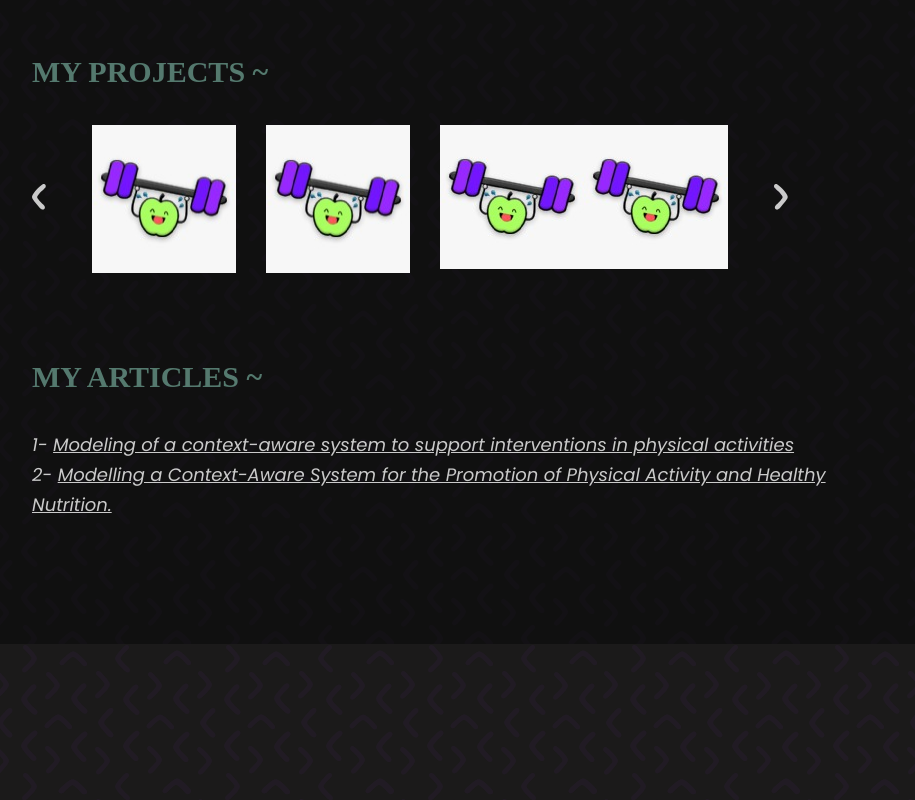
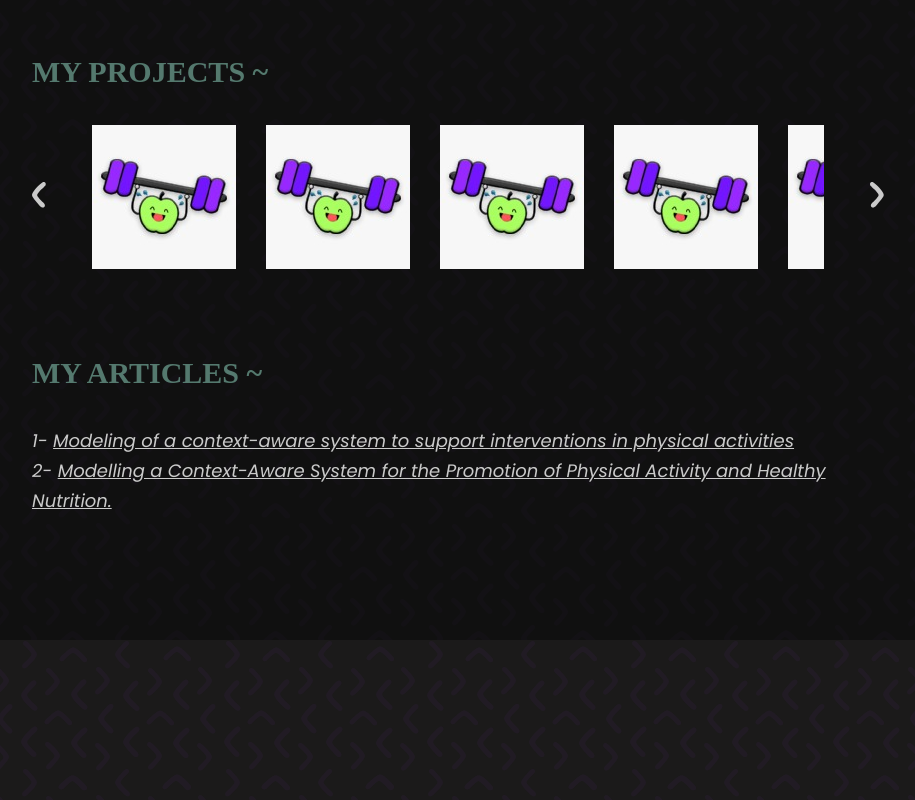
Before and after one commit to katherinegonzalez/ktxio-app, a React (Create React App) app: page / in a window 1280 px wide. Shown: the part 1040-1840 px from the top of the page, without its empty margins (182-1097 px from the left). Built offline with nearby package versions, Linux system fonts and the light colour scheme; a web font is replaced by a local one.

Commit message:
Add font and implement carousel

```diff
--- a/src/App.js
+++ b/src/App.js
@@ -1,4 +1,5 @@
 import './App.scss';
+import Carousel from './components/Carousel';
 import EmailForm from './components/EmailForm';
 import { ProgressBar } from './components/ProgressBar';
 
@@ -69,28 +70,7 @@ function App() {
               MY PROJECTS ~
             </h2>
           </div>
-          <div className="app__projects-articles-section__projects-carousel">
-            <button className="app__projects-articles-section__projects-carousel__left-arrow">
-              <img src="arrow-left.svg" alt="flecha izquierda"/>
-            </button>
-            <div className="app__projects-articles-section__projects-carousel__content">
-              <div className="app__projects-articles-section__projects-carousel__content__project">
-                <img src="Nutriexercise.jpeg" alt="Nutriexcercise"/>
-              </div>
-              <div className="app__projects-articles-section__projects-carousel__content__project">
-                <img src="Nutriexercise.jpeg" alt="Nutriexcercise"/>
-              </div>
-              <div className="app__pprojects-articles-section__projects-carousel__content__project">
-                <img src="Nutriexercise.jpeg" alt="Nutriexcercise"/>
-              </div>
-              <div className="app__pprojects-articles-section__projects-carousel__content__project">
-                <img src="Nutriexercise.jpeg" alt="Nutriexcercise"/>
-              </div>
-            </div>
-            <button className="app__projects-articles-section__projects-carousel__right-arrow">
-              <img src="arrow-right.svg" alt="flecha derecha"/>
-            </button>
-          </div>
+          <Carousel />
 
           <div className="app__projects-articles-section__title">
             <h2>
--- /dev/null
+++ b/src/components/Carousel.js
@@ -0,0 +1,90 @@
+import React, { useState } from 'react';
+import './Corousel.scss';
+
+const Carousel = () => {
+
+    const images = [
+        "Nutriexercise.jpeg", // Cambia estas rutas por las de tus imágenes reales
+        "Nutriexercise.jpeg",
+        "Nutriexercise.jpeg",
+        "Nutriexercise.jpeg",
+        "Nutriexercise.jpeg",
+        "Nutriexercise.jpeg"
+      ];
+
+    const [currentIndex, setCurrentIndex] = useState(0);
+    const [modalImage, setModalImage] = useState(null);
+
+      // Determina cuántas imágenes mostrar dependiendo del tamaño de la pantalla
+    const itemsToShow = window.innerWidth >= 1024 ? 4 : 1;
+
+    const nextSlide = () => {
+        setCurrentIndex((prevIndex) =>
+          prevIndex + itemsToShow >= images.length ? 0 : prevIndex + itemsToShow
+        );
+    };
+
+    const prevSlide = () => {
+        setCurrentIndex((prevIndex) =>
+            prevIndex === 0
+            ? Math.max(0, images.length - itemsToShow)
+            : prevIndex - itemsToShow
+        );
+    };
+
+    const openModal = (image) => {
+        setModalImage(image); // Muestra la imagen seleccionada en el modal
+      };
+
+    const closeModal = () => {
+        setModalImage(null); // Cierra el modal
+      };
+
+
+    return (
+        <div className="projects-carousel">
+            <button className="carousel-btn prev" onClick={prevSlide}>
+              <img src="arrow-left.svg" alt="flecha izquierda"/>
+            </button>
+            <div className="carousel-container">
+                <div className="carousel-track"
+                     style={{
+                     transform: `translateX(-${(currentIndex / itemsToShow) * 100}%)`,
+                     transition: "transform 0.5s ease-in-out",
+                     display: "flex",
+                    }}
+                >
+
+                    {images.map((image, index) => (
+                        <img
+                        key={index}
+                        src={image}
+                        alt={`Slide ${index}`}
+                        className="carousel-image"
+                        onClick={() => openModal(image)}
+                        />
+                    ))}
+
+                </div>
+            </div>
+            <button className="carousel-btn next" onClick={nextSlide}>
+              <img src="arrow-right.svg" alt="flecha derecha"/>
+            </button>
+
+            {/* Modal */}
+            {modalImage && (
+                <div className="modal" onClick={closeModal}>
+                <div className="modal-content" onClick={(e) => e.stopPropagation()}>
+                    <img src={modalImage} alt="Ampliada" className="modal-image" />
+                    <button className="modal-close" onClick={closeModal}>
+                    ×
+                    </button>
+                </div>
+                </div>
+            )}
+
+          </div>
+    );
+}
+
+export default Carousel;
--- /dev/null
+++ b/src/components/Corousel.scss
@@ -0,0 +1,102 @@
+.projects-carousel {
+    display: flex;
+    flex-direction: row;
+    width: 852px;
+    margin-bottom: 85px;
+
+    button {
+      border: 0;
+      background: none;
+      cursor: pointer;
+      padding: 0;
+    }
+
+    .carousel-btn.next {
+      margin: 0 0 0 46px;
+    }
+
+    .carousel-btn.prev {
+      margin: 0 46px 0 0;
+    }
+
+    .carousel-container {
+        display: flex;
+        overflow: hidden;
+      }
+
+    .carousel-track {
+        display: flex;
+    }
+
+
+
+  }
+
+/* Ajuste para pantallas pequeñas (mostrar una imagen a la vez) */
+.carousel-image {
+    width: 100%;
+    margin: 0 30px 0 0;
+  }
+
+/* Mostrar 4 imágenes al mismo tiempo en pantallas grandes */
+@media (min-width: 1024px) {
+.carousel-image {
+    width: 25%; /* Cada imagen ocupa el 25% del carrusel */
+}
+}
+
+
+/* Modal */
+.modal {
+    position: fixed;
+    top: 0;
+    left: 0;
+    width: 100%;
+    height: 100%;
+    background: rgba(0, 0, 0, 0.8);
+    display: flex;
+    justify-content: center;
+    align-items: center;
+    z-index: 1000;
+  }
+
+  .modal-content {
+    position: relative;
+    background: #fff;
+    padding: 20px;
+    border-radius: 8px;
+    max-width: 90%;
+    max-height: 90%;
+    display: flex;
+    justify-content: center;
+    align-items: center;
+    overflow: hidden;
+  }
+
+  .modal-image {
+    width: 100%;
+    height: auto;
+    max-height: 100%;
+    object-fit: contain;
+  }
+
+  .modal-close {
+    position: absolute;
+    top: 10px;
+    right: 10px;
+    background: red;
+    color: white;
+    border: none;
+    border-radius: 50%;
+    width: 30px;
+    height: 30px;
+    cursor: pointer;
+    display: flex;
+    justify-content: center;
+    align-items: center;
+    font-size: 20px;
+  }
+
+  .modal-close:hover {
+    background: darkred;
+  }
--- a/src/components/EmailForm.scss
+++ b/src/components/EmailForm.scss
@@ -34,7 +34,7 @@ form {
 
         button {
             color: #FFFFFF;
-            font-family: "Open Sans";
+            font-family: "OpenSans-SemiBold";
             font-size: 16px;
             font-weight: 600;
             letter-spacing: 0;
```
